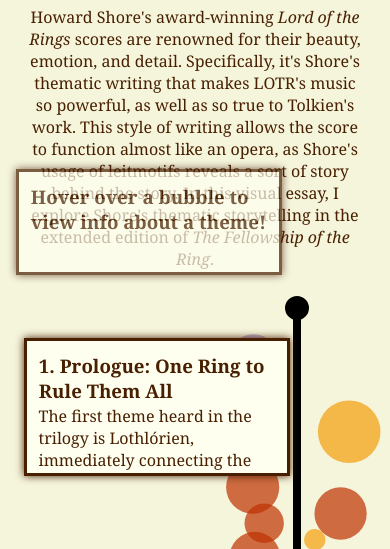
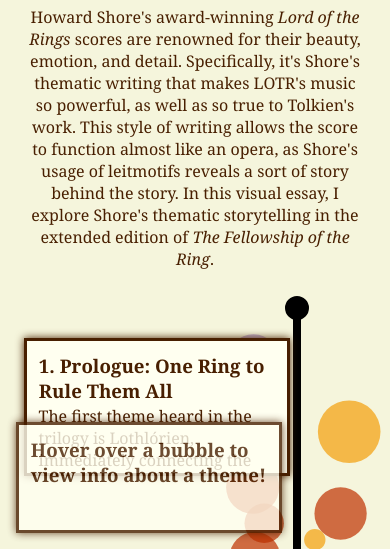
Before and after one commit to KGMoss/concernedabouthobbits, a plain HTML site: page index.html in a window 390 px wide. Shown: the part 295-844 px from the top of the page. Drawn offline with nearby package versions, Linux system fonts and the light colour scheme.

Commit message:
Update styles.css

```diff
--- a/styles.css
+++ b/styles.css
@@ -253,12 +253,12 @@ footer
     .tooltip
     {
         position:fixed;
-        top:55%;
+        top:85%;
         left:1em;
-        height:5em;
+        height:10%;
         width:15em;
         margin-right: 4em;
-        opacity:.7;
+        opacity:.8;
     }
 
     .trackBox
```
